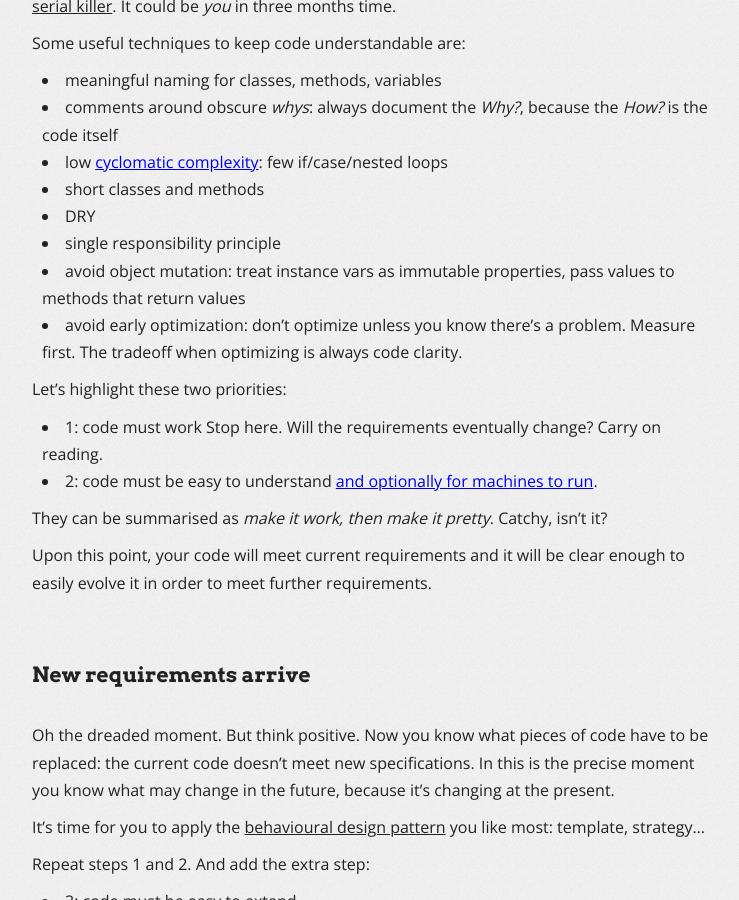
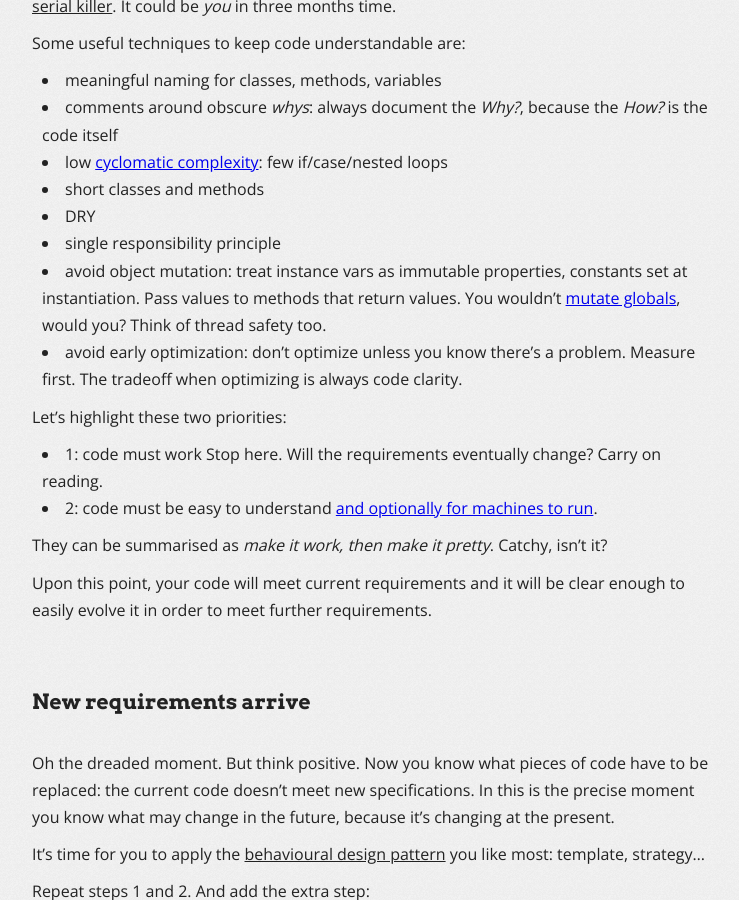
Before and after one commit to dncrht/dncrht.github.io, a Jekyll site: the page built from _posts/2016-09-09-make-it-work-make-it-pretty.md, in a window 1280 px wide and 900 px high, scrolled down 1350 px. Shown: the whole window, without its empty margins (418-1157 px from the left). Built offline with Jekyll 4.4.1, drawn with Linux system fonts in a browser that asks for light colours.

```diff
--- a/_posts/2016-09-09-make-it-work-make-it-pretty.md
+++ b/_posts/2016-09-09-make-it-work-make-it-pretty.md
@@ -41,7 +41,7 @@ Some useful techniques to keep code understandable are:
 - short classes and methods
 - DRY
 - single responsibility principle
-- avoid object mutation: treat instance vars as immutable properties, pass values to methods that return values
+- avoid object mutation: treat instance vars as immutable properties, constants set at instantiation. Pass values to methods that return values. You wouldn't [mutate globals](http://softwareengineering.stackexchange.com/a/148154), would you? Think of thread safety too.
 - avoid early optimization: don't optimize unless you know there's a problem. Measure first. The tradeoff when optimizing is always code clarity.
 
 Let's highlight these two priorities:
@@ -89,4 +89,4 @@ Give it a go!
 
 <hr>
 
-_Thanks to [Paul Tsochantaris](http://bru) for proofreading!_
+_Thanks to [Paul Tsochantaris](http://bru.build) for proofreading!_
```
